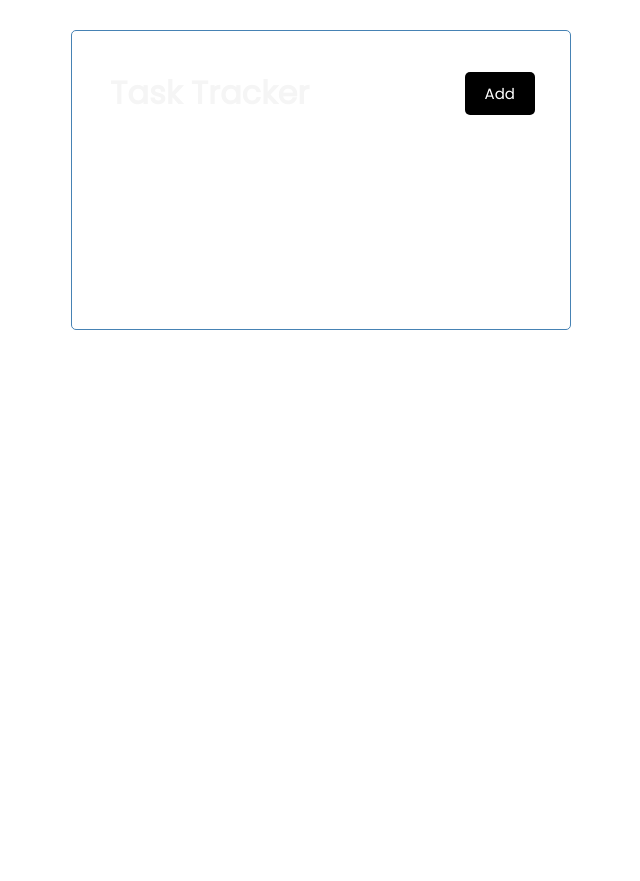
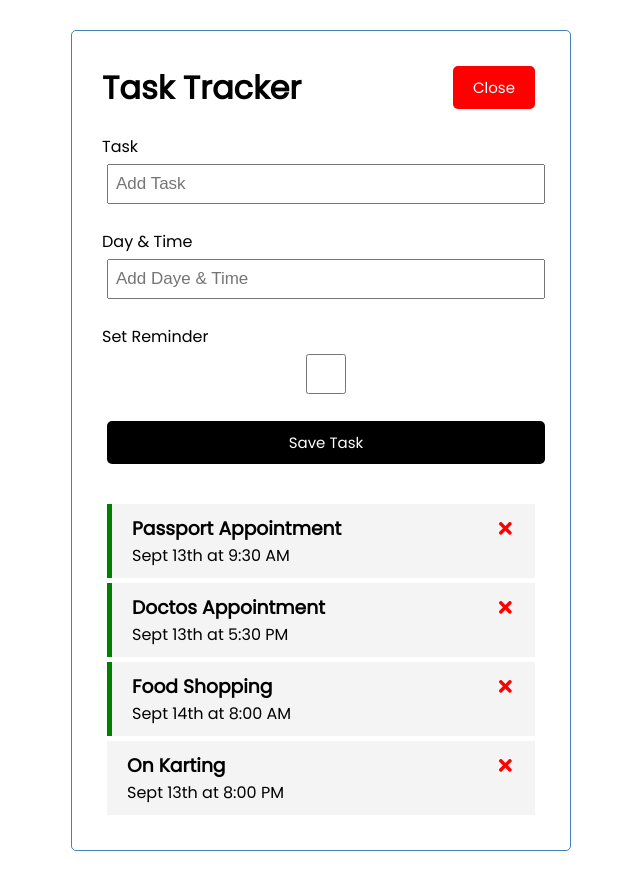
Before and after one commit to AsmaSimreen/Task-Tracker, a React (Create React App) app: page / in a window 1280 px wide. Both pictures are taken after a click on the button "Add". Shown: the whole page, without its empty margins (319-959 px from the left). Before the commit the page ends 800 px from the top, so only its background shows below. Built offline with nearby package versions, Linux system fonts and the light colour scheme.

Commit message:
Add and Delete Tasks

```diff
--- a/package.json
+++ b/package.json
@@ -8,6 +8,7 @@
     "@testing-library/user-event": "^13.5.0",
     "react": "^18.2.0",
     "react-dom": "^18.2.0",
+    "react-icons": "^4.4.0",
     "react-scripts": "5.0.1",
     "web-vitals": "^2.1.4"
   },
--- a/src/App.js
+++ b/src/App.js
@@ -1,8 +1,61 @@
+import { useState } from "react";
 import Header from "./components/Header";
-function App() {
+import Tasks from "./components/Tasks";
+import AddTask from "./components/AddTask";
+
+const App = () => {
+  const [showAddTask, setShowAddTask] = useState(false);
+  const [tasks, setTasks] = useState([
+    {
+      id: 1,
+      text: 'Passport Appointment',
+      day: 'Sept 13th at 9:30 AM',
+      reminder: true,
+    },
+    {
+      id: 2,
+      text: 'Doctos Appointment',
+      day: 'Sept 13th at 5:30 PM',
+      reminder: true,
+    },
+    {
+      id: 3,
+      text: 'Food Shopping',
+      day: 'Sept 14th at 8:00 AM',
+      reminder: true,
+    },
+    {
+      id: 4,
+      text: 'On Karting',
+      day: 'Sept 13th at 8:00 PM',
+      reminder: false,
+    }
+  ])
+
+  //Add Task
+  const addTask = (task) =>{
+    const id = Math.floor(Math.random() * 10000) + 1;
+    console.log(id);
+    const newTask = {id, ...task};
+    setTasks([...tasks, newTask]);
+
+  }
+
+  //Delete Task
+  const deleteTask = (id) => {
+    setTasks(tasks.filter((task) => task.id !== id));
+  }
+
+  //Toggle Reminder
+  const toggleReminder = (id) => {
+    setTasks(tasks.map((task)=>task.id === id ? { ...task, reminder: !task.reminder} : task))
+  }
   return (
-    <div className="container">
-      <Header/>
+    <div className='container'>
+      <Header onAdd= {()=>setShowAddTask(!showAddTask)} showAdd={showAddTask}/>
+      {showAddTask && <AddTask onAdd={addTask} />}
+      {tasks.length > 0 ? <Tasks tasks={tasks} onDelete={deleteTask} onToggle={toggleReminder}/>
+        : ('No Tasks to Show')}
     </div>
   );
 }
--- /dev/null
+++ b/src/components/AddTask.js
@@ -0,0 +1,45 @@
+import React from 'react'
+import { useState } from 'react';
+
+const AddTask = ({ onAdd }) => {
+    const [text, setText] = useState('');
+    const [day, setDay] = useState('');
+    const [reminder, setReminder] = useState(false);
+
+    const onSubmit = (e) => {
+        e.prevent.default();
+        if(!text){
+            alert('Please Add a Task');
+            return;
+        }
+
+        onAdd({text, day, reminder})
+
+        setText('');
+        setDay('');
+        setReminder(false);
+    }
+
+    return (
+        <form className='add-form' onSubmit={onSubmit}>
+            <div className='form-control'>
+                <label>Task</label>
+                <input type='text' placeholder='Add Task' value={text} onChange={(e) => setText(e.target.value)} />
+            </div>
+
+            <div className='form-control'>
+                <label>Day & Time</label>
+                <input type='text' placeholder='Add Daye & Time' value={day} onChange={(e) => setDay(e.target.value)} />
+            </div>
+
+            <div className='form-control form-control-cgeck'>
+                <label>Set Reminder</label>
+                <input type='checkbox' checked={reminder} value={reminder} onChange={(e) => setReminder(e.currentTarget.checked)} />
+            </div>
+
+            <input type='submit' value='Save Task' className='btn btn-block' />
+        </form>
+    )
+}
+
+export default AddTask
--- a/src/components/Button.js
+++ b/src/components/Button.js
@@ -1,9 +1,22 @@
-const Button = () => {
+import PropTypes from 'prop-types';
+
+const Button = ({ color, text, onClick }) => {
+
   return (
     <>
-      <button className='btn'>Add</button>
+      <button onClick={onClick} style={{ backgroundColor: color }}
+        className='btn'>
+        {text}
+      </button>
     </>
   )
 }
-
+Button.defaultProps = {
+  color: 'steel-blue',
+}
+Button.propTypes = {
+  text: PropTypes.string,
+  color: PropTypes.string,
+  onClick: PropTypes.func,
+}
 export default Button
--- a/src/components/Header.js
+++ b/src/components/Header.js
@@ -1,21 +1,25 @@
 import PropTypes from 'prop-types';
 import Button from './Button';
 
-const Header = ({title}) => {
+const Header = ({ title, onAdd, showAdd }) => {
+
   return (
-   <header className='header'>
-    <h1>{title}</h1>
-    <Button/>
+    <header className='header'>
+      <h1>{title}</h1>
+      <Button
+        color={showAdd ? 'red' : 'green'}
+        text={showAdd ? 'Close' : 'Add'}
+        onClick={onAdd} />
     </header>
   )
 }
 
 Header.defaultProps = {
-    title: 'Task Tracker',
+  title: 'Task Tracker',
 }
 
 Header.propTypes = {
-    title: PropTypes.string.isRequired,
+  title: PropTypes.string.isRequired,
 }
 
 export default Header
--- /dev/null
+++ b/src/components/Task.js
@@ -0,0 +1,12 @@
+import { FaTimes } from 'react-icons/fa';
+
+const Task = ({ task, onDelete, onToggle }) => {
+    return (
+        <div className={`task ${task.reminder ? 'reminder' : ''}`} onDoubleClick={()=>onToggle(task.id)}>
+            <h3>{task.text} <FaTimes style={{ color: 'red', cursor: 'pointer' }} onClick={() => onDelete(task.id)} /></h3>
+            <p>{task.day}</p>
+        </div>
+    )
+}
+
+export default Task;
--- /dev/null
+++ b/src/components/Tasks.js
@@ -0,0 +1,17 @@
+import Task from './Task';
+
+const Tasks = ({ tasks, onDelete, onToggle }) => {
+    return (
+        <>
+            {tasks.map((task) => (
+                <Task
+                    key={task.id}
+                    task={task}
+                    onDelete={onDelete}
+                    onToggle={onToggle}
+                />
+            ))}
+        </>
+    )
+}
+export default Tasks;
--- a/src/index.css
+++ b/src/index.css
@@ -56,7 +56,7 @@
 }
 
 .task {
-  background: #f4f4f431;
+  background: #f4f4f4;
   margin: 5px;
   padding: 10px 20px;
   cursor: pointer;
@@ -111,7 +111,7 @@
   margin-top: 30px;
   text-align: center;
 }
-
+/*
 .image{
   height: auto;
   width: auto;
@@ -204,7 +204,7 @@
   animation-name:particleAnimation;
   animation-timing-function: infinite;
   animation-iteration-count: infinite;
-  -ms-transform: rotate(20deg); /* IE 9 */
+  -ms-transform: rotate(20deg);
   transform: rotate(20deg);
 }
 .p::before{
@@ -372,13 +372,6 @@
   pointer-events: none;
 }
 
-/* .bplanet {
-  background-image: url("imgs/IMG_7847.PNG");
-  height: 100px;
-  width: 100px;
-
-} */
-
 .background-fullviewport{
   right: -50vh;
   width: 100vh;
@@ -398,3 +391,4 @@
 #logo{
   max-height: 100px;
 }
+*/
```
Also changed, not shown: 1 other file (tests, documents, lock files or other folders).
